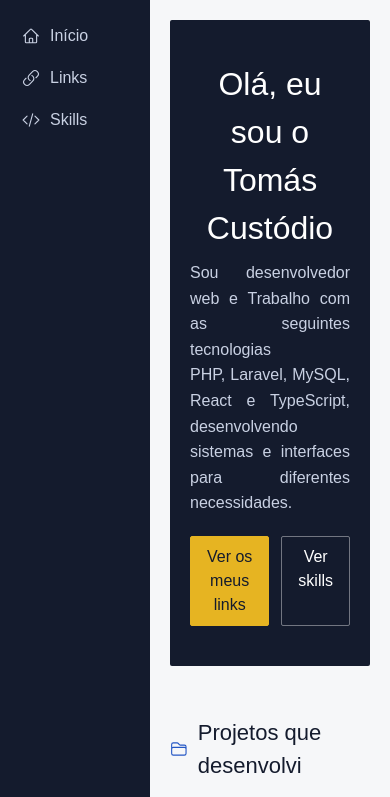
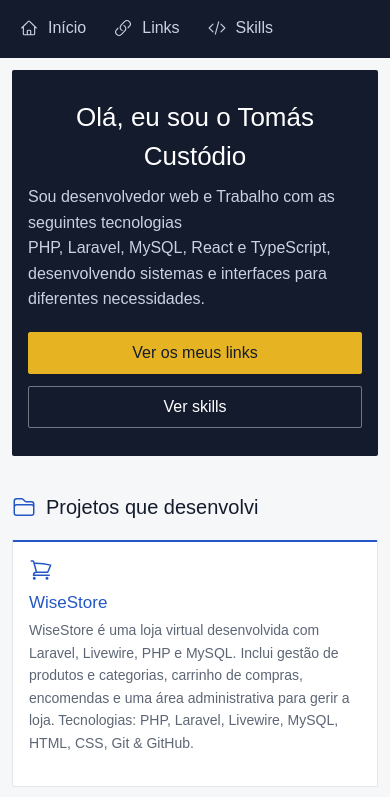
Before and after one commit to Tomas-Custodio/MyPorto, a React (Vite) app: page / in a window 390 px wide. Shown: the top 797 px of the page. Built offline with nearby package versions, Linux system fonts and the light colour scheme.

Commit message:
feat: enhance responsive design for various screen sizes in index.css

```diff
--- a/src/index.css
+++ b/src/index.css
@@ -414,3 +414,121 @@ h3 { font-size: 18px; }
   color: #000;
   margin-bottom: 8px;
 }
+
+
+/* ========== RESPONSIVO ========== */
+
+/* base: evita que o conteúdo empurre a página para o lado */
+.main-content {
+  min-width: 0;
+}
+
+/* ecrãs muito grandes: o conteúdo não estica demais */
+.home,
+.links,
+.skills {
+  max-width: 1100px;
+  margin: 0 auto;
+}
+
+
+/* ---------- Tablet e telemóvel (até 768px) ---------- */
+@media (max-width: 768px) {
+
+  /* sidebar passa a barra no topo */
+  .container {
+    flex-direction: column;
+  }
+
+  .sidebar {
+    position: sticky;
+    top: 0;
+    z-index: 10;
+    width: 100%;
+    padding: 8px;
+  }
+
+  .sidebar nav {
+    flex-direction: row;
+    gap: 4px;
+    overflow-x: auto;
+  }
+
+  .sidebar a {
+    flex-shrink: 0;
+    border-left: none;
+    border-bottom: 2px solid transparent;
+  }
+
+  .sidebar a:hover {
+    border-left-color: transparent;
+    border-bottom-color: var(--yellow);
+  }
+
+  .main-content {
+    padding: 16px;
+  }
+
+  /* o texto justificado fica com buracos em ecrãs estreitos */
+  p {
+    text-align: left;
+  }
+
+  .home-secao {
+    margin-top: 36px;
+  }
+
+  .home-cards {
+    gap: 12px;
+  }
+}
+
+
+/* ---------- Telemóvel (até 480px) ---------- */
+@media (max-width: 480px) {
+
+  h1 { font-size: 24px; }
+  h2 { font-size: 20px; }
+  h3 { font-size: 17px; }
+
+  .main-content {
+    padding: 12px;
+  }
+
+  .home-hero {
+    padding: 28px 16px;
+  }
+
+  .home-hero h1 {
+    font-size: 26px;
+  }
+
+  /* botões um por baixo do outro, na largura toda */
+  .home-botoes {
+    flex-direction: column;
+  }
+
+  .botao,
+  .botao-secundario {
+    display: block;
+    text-align: center;
+  }
+
+  /* um card por linha */
+  .home-cards {
+    flex-direction: column;
+  }
+
+  .card {
+    min-width: 0;
+  }
+
+  .links-cards,
+  .skills-grupos {
+    grid-template-columns: 1fr;
+  }
+
+  .login {
+    padding: 16px;
+  }
+}
```
